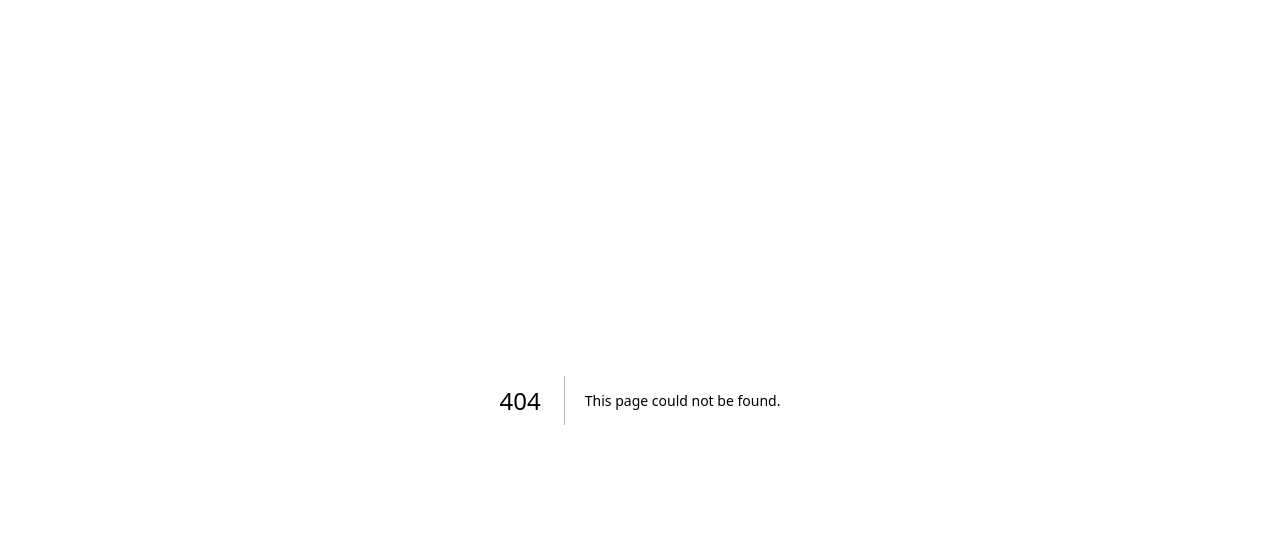
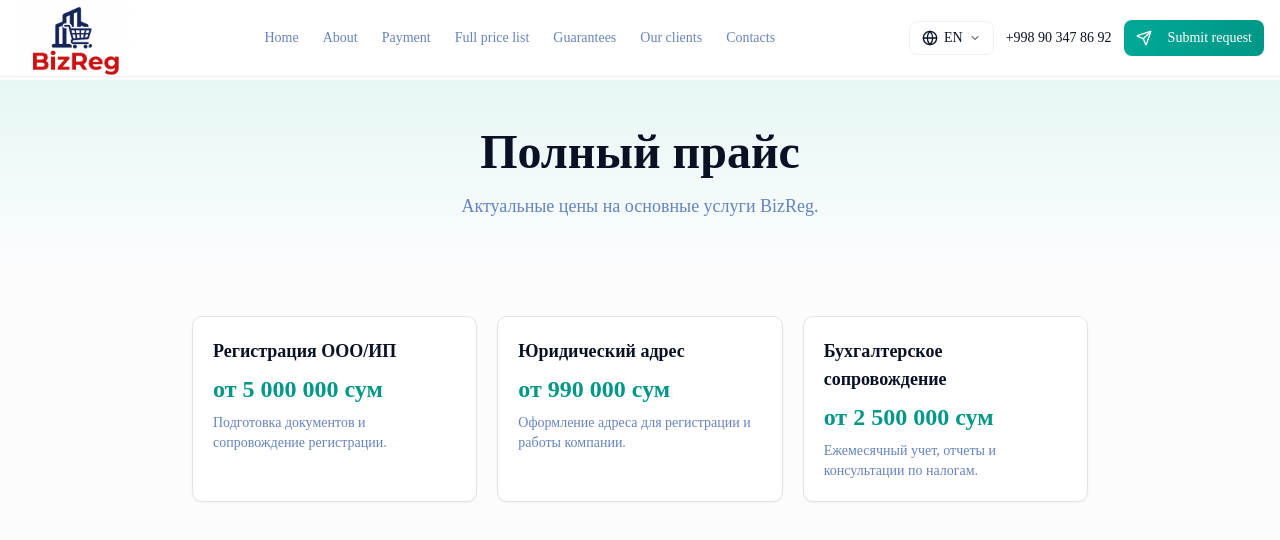
Before and after one commit to ivankorotaev777/bizreg, a Next.js app: page /en/price_list_full in a window 1280 px wide. Before the commit this address had no page. Shown: the top 540 px of the page. Built offline with nearby package versions, Linux system fonts and the light colour scheme.

Commit message:
add full price list and clients pages to navigation
Publish two new site pages with minimal content and expose them in the top menu across locales, while fixing root layout tags required by Next.js.

Made-with: Cursor

```diff
--- /dev/null
+++ b/app/[locale]/clients/page.tsx
@@ -0,0 +1,49 @@
+"use client";
+
+import { Card } from "@/components/ui/card";
+
+export default function ClientsPage() {
+  return (
+    <main className="pt-20 pb-12">
+      <section className="py-12 bg-gradient-to-b from-brand-50 to-background">
+        <div className="container mx-auto px-4">
+          <div className="max-w-3xl mx-auto text-center">
+            <h1 className="text-3xl sm:text-4xl lg:text-5xl font-semibold mb-4">
+              Наши клиенты
+            </h1>
+            <p className="text-lg text-muted-foreground">
+              С кем мы уже работаем и для каких задач нас выбирают.
+            </p>
+          </div>
+        </div>
+      </section>
+
+      <section className="py-12">
+        <div className="container mx-auto px-4">
+          <div className="max-w-4xl mx-auto grid md:grid-cols-3 gap-5">
+            <Card className="p-5">
+              <h2 className="text-lg font-semibold mb-2">IT и стартапы</h2>
+              <p className="text-sm text-muted-foreground">
+                Регистрация компаний, юридический адрес и бухгалтерский учет на старте.
+              </p>
+            </Card>
+
+            <Card className="p-5">
+              <h2 className="text-lg font-semibold mb-2">Торговые компании</h2>
+              <p className="text-sm text-muted-foreground">
+                Поддержка по налогам, отчетности и сопровождение ежедневных операций.
+              </p>
+            </Card>
+
+            <Card className="p-5">
+              <h2 className="text-lg font-semibold mb-2">Сервисный бизнес</h2>
+              <p className="text-sm text-muted-foreground">
+                Ведение учета для агентств, консалтинга, образовательных и других услуг.
+              </p>
+            </Card>
+          </div>
+        </div>
+      </section>
+    </main>
+  );
+}
--- a/app/[locale]/layout.tsx
+++ b/app/[locale]/layout.tsx
@@ -55,8 +55,7 @@ export default async function LocaleLayout({
   const messages = await getMessages();
 
   return (
-    <html lang={locale}>
-      <head>
+    <>
       {/* Google tag (gtag.js) */}
       <Script
         src="https://www.googletagmanager.com/gtag/js?id=G-MDP27W7853"
@@ -70,13 +69,12 @@ export default async function LocaleLayout({
           gtag('config', 'G-MDP27W7853');
         `}
       </Script>
-      </head>
-      <body className={`${onest.variable} antialiased`}>
+      <div className={`${onest.variable} antialiased`}>
         <NextIntlClientProvider messages={messages}>
           <Header />
           {children}
         </NextIntlClientProvider>
-      </body>
-    </html>
+      </div>
+    </>
   );
 }
--- /dev/null
+++ b/app/[locale]/price_list_full/page.tsx
@@ -0,0 +1,46 @@
+"use client";
+
+import { Card } from "@/components/ui/card";
+
+export default function PriceListFullPage() {
+  return (
+    <main className="pt-20 pb-12">
+      <section className="py-12 bg-gradient-to-b from-brand-50 to-background">
+        <div className="container mx-auto px-4">
+          <div className="max-w-3xl mx-auto text-center">
+            <h1 className="text-3xl sm:text-4xl lg:text-5xl font-semibold mb-4">
+              Полный прайс
+            </h1>
+            <p className="text-lg text-muted-foreground">
+              Актуальные цены на основные услуги BizReg.
+            </p>
+          </div>
+        </div>
+      </section>
+
+      <section className="py-12">
+        <div className="container mx-auto px-4">
+          <div className="max-w-4xl mx-auto grid md:grid-cols-3 gap-5">
+            <Card className="p-5">
+              <h2 className="text-lg font-semibold mb-2">Регистрация ООО/ИП</h2>
+              <p className="text-2xl font-semibold text-brand-600 mb-2">от 5 000 000 сум</p>
+              <p className="text-sm text-muted-foreground">Подготовка документов и сопровождение регистрации.</p>
+            </Card>
+
+            <Card className="p-5">
+              <h2 className="text-lg font-semibold mb-2">Юридический адрес</h2>
+              <p className="text-2xl font-semibold text-brand-600 mb-2">от 990 000 сум</p>
+              <p className="text-sm text-muted-foreground">Оформление адреса для регистрации и работы компании.</p>
+            </Card>
+
+            <Card className="p-5">
+              <h2 className="text-lg font-semibold mb-2">Бухгалтерское сопровождение</h2>
+              <p className="text-2xl font-semibold text-brand-600 mb-2">от 2 500 000 сум</p>
+              <p className="text-sm text-muted-foreground">Ежемесячный учет, отчеты и консультации по налогам.</p>
+            </Card>
+          </div>
+        </div>
+      </section>
+    </main>
+  );
+}
--- a/app/layout.tsx
+++ b/app/layout.tsx
@@ -3,5 +3,9 @@ export default function RootLayout({
 }: {
   children: React.ReactNode;
 }) {
-  return children;
+  return (
+    <html lang="ru">
+      <body>{children}</body>
+    </html>
+  );
 }
--- a/components/Header.tsx
+++ b/components/Header.tsx
@@ -20,7 +20,9 @@ export function Header() {
     { name: t("home"), href: "/" },
     { name: t("about"), href: "/about" },
     { name: t("payment"), href: "/payment" },
+    { name: t("priceListFull"), href: "/price_list_full" },
     { name: t("guarantees"), href: "/guarantees" },
+    { name: t("clients"), href: "/clients" },
     { name: t("contacts"), href: "/contacts" },
   ];
 
--- a/messages/en.json
+++ b/messages/en.json
@@ -3,7 +3,9 @@
     "home": "Home",
     "about": "About",
     "payment": "Payment",
+    "priceListFull": "Full price list",
     "guarantees": "Guarantees",
+    "clients": "Our clients",
     "contacts": "Contacts",
     "write": "Submit request"
   },
--- a/messages/kk.json
+++ b/messages/kk.json
@@ -3,7 +3,9 @@
     "home": "Басты бет",
     "about": "Компания туралы",
     "payment": "Төлем",
+    "priceListFull": "Толық прайс",
     "guarantees": "Кепілдіктер",
+    "clients": "Біздің клиенттер",
     "contacts": "Байланыс",
     "write": "Өтінім қалдыру"
   },
--- a/messages/ru.json
+++ b/messages/ru.json
@@ -3,7 +3,9 @@
     "home": "Главная",
     "about": "О компании",
     "payment": "Оплата",
+    "priceListFull": "Полный прайс",
     "guarantees": "Гарантии",
+    "clients": "Наши клиенты",
     "contacts": "Контакты",
     "write": "Оставить заявку"
   },
--- a/messages/uz.json
+++ b/messages/uz.json
@@ -3,7 +3,9 @@
     "home": "Bosh sahifa",
     "about": "Kompaniya haqida",
     "payment": "To'lov",
+    "priceListFull": "To'liq narxlar",
     "guarantees": "Kafolatlar",
+    "clients": "Mijozlarimiz",
     "contacts": "Aloqa",
     "write": "Ariza qoldirish"
   },
--- a/messages/zh.json
+++ b/messages/zh.json
@@ -3,7 +3,9 @@
     "home": "首页",
     "about": "关于公司",
     "payment": "支付",
+    "priceListFull": "完整价格表",
     "guarantees": "保证",
+    "clients": "我们的客户",
     "contacts": "联系方式",
     "write": "提交申请"
   },
```
Lines whose indentation alone changed are shown as unchanged.
